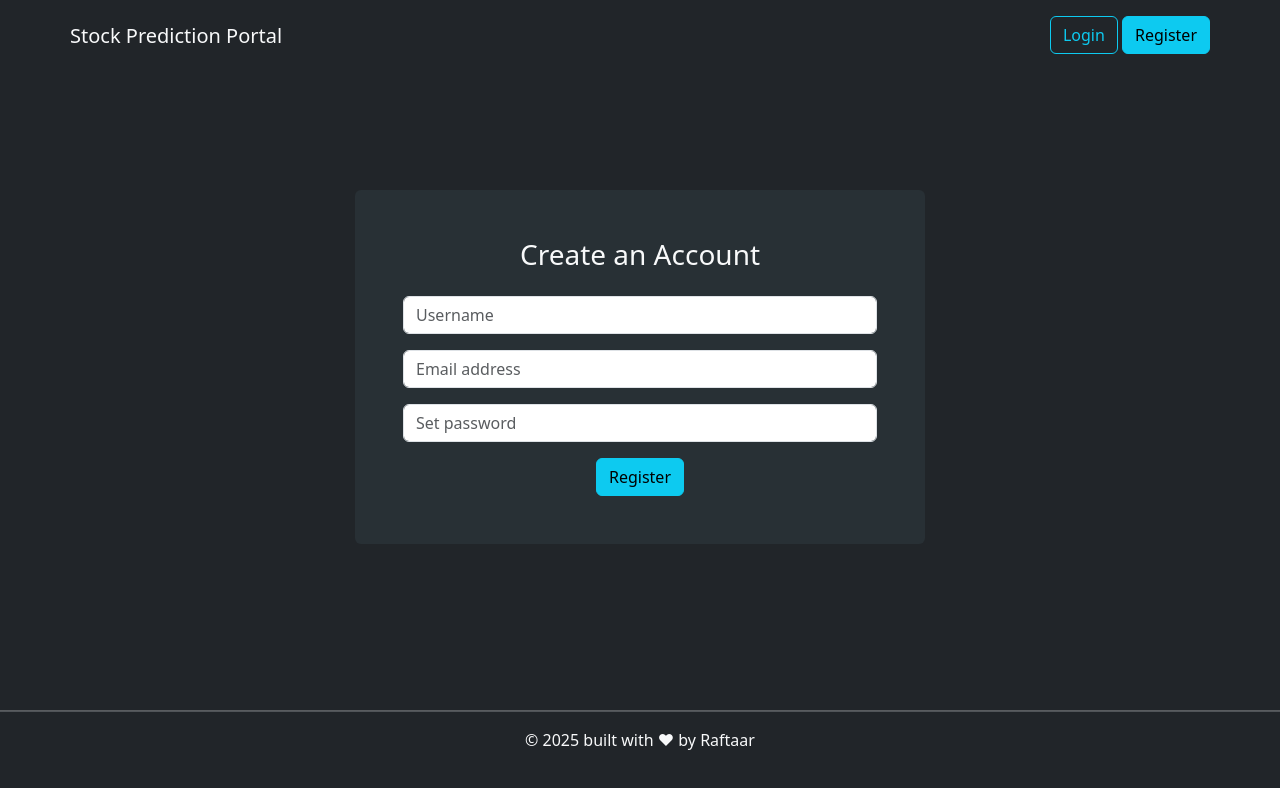
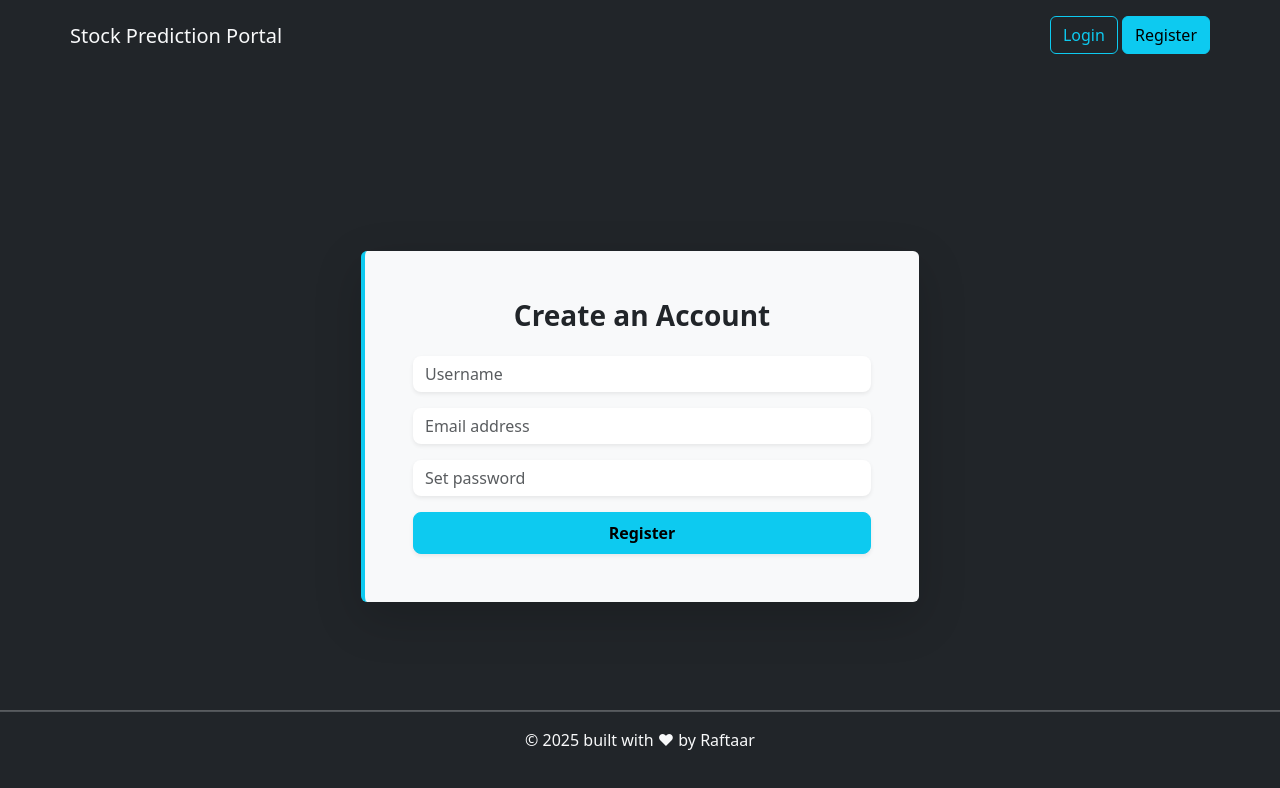
Before and after one commit to Abubakar-idrees-01/stock_prediction_portal, a React (Vite) app in the folder frontend-react/: page /register in a window 1280 px wide. Shown: the top 788 px of the page. Built offline with nearby package versions, Linux system fonts and the light colour scheme.

Commit message:
frontend&backend

```diff
--- a/frontend-react/index.html
+++ b/frontend-react/index.html
@@ -5,11 +5,11 @@
     <link rel="icon" type="image/svg+xml" href="/vite.svg" />
     <meta name="viewport" content="width=device-width, initial-scale=1.0" />
     <link href="https://cdn.jsdelivr.net/npm/bootstrap@5.3.8/dist/css/bootstrap.min.css" rel="stylesheet" >
-    <script src="https://cdn.jsdelivr.net/npm/bootstrap@5.3.8/dist/js/bootstrap.bundle.min.js" ></script>
     <title>Stock Prediction Portal</title>
   </head>
   <body>
     <div id="root"></div>
     <script type="module" src="/src/main.jsx"></script>
+    <script src="https://cdn.jsdelivr.net/npm/bootstrap@5.3.8/dist/js/bootstrap.bundle.min.js" ></script>
   </body>
 </html>
--- a/frontend-react/src/components/register.jsx
+++ b/frontend-react/src/components/register.jsx
@@ -1,4 +1,4 @@
-import React, {useState} from 'react'
+import React, { useState } from 'react'
 import axios from 'axios'
 import { FontAwesomeIcon } from '@fortawesome/react-fontawesome'
 import { faSpinner } from '@fortawesome/free-solid-svg-icons'
@@ -11,53 +11,88 @@ const Register = () => {
   const [success, setSuccess] = useState(false)
   const [loading, setLoading] = useState(false)
 
-  const handleRegistration = async (e) =>{
-    e.preventDefault();
-    setLoading(true);
+  const handleRegistration = async (e) => {
+    e.preventDefault()
+    setLoading(true)
 
-    const userData = {
-      username, email, password
-    }
+    const userData = { username, email, password }
 
-    try{
+    try {
       const response = await axios.post('http://127.0.0.1:8000/api/v1/register/', userData)
       console.log('response.data==>', response.data)
-      console.log('Registration successful');
+      console.log('Registration successful')
       setErrors({})
       setSuccess(true)
-    }catch(error){
-      setErrors(error.response.data)
-      console.error('Registration error: ', error.response.data)
-    }finally{
+    } catch (error) {
+      setErrors(error.response?.data || { general: 'Something went wrong' })
+      console.error('Registration error: ', error.response?.data)
+    } finally {
       setLoading(false)
     }
   }
+
   return (
     <>
-    <div className='container'>
-        <div className="row justify-content-center">
-            <div className="col-md-6 bg-light-dark p-5 rounded">
-                <h3 className='text-light text-center mb-4'>Create an Account</h3>
+      <div className="container vh-100 d-flex align-items-center justify-content-center bg-dark">
+        <div className="row justify-content-center w-100 animate__animated animate__fadeInUp">
+          <div className="col-md-6 p-5 rounded shadow-lg bg-light border-start border-4 border-info">
+            <h3 className="text-center mb-4 fw-bold text-dark">Create an Account</h3>
             <form onSubmit={handleRegistration}>
-                  <div className='mb-3'>
-                    <input type="text" className='form-control' placeholder='Username' value={username} onChange={(e) => setUsername(e.target.value)} />
-                    <small>{errors.username && <div className='text-danger'>{errors.username}</div>}</small>
-                  </div>
-                    <div className='mb-3'>
-                      <input type="email" className='form-control' placeholder='Email address' value={email} onChange={(e) => setEmail(e.target.value)} />
+              <div className="mb-3">
+                <input
+                  type="text"
+                  className="form-control border-0 rounded-3 shadow-sm"
+                  placeholder="Username"
+                  value={username}
+                  onChange={(e) => setUsername(e.target.value)}
+                />
+                <small>{errors.username && <div className="text-danger">{errors.username}</div>}</small>
               </div>
 
-                    <div className='mb-3'>
-                    <input type="password" className='form-control ' placeholder='Set password' value={password} onChange={(e) => setPassword(e.target.value)} />
-                    <small>{errors.password && <div className='text-danger'>{errors.password}</div>}</small>
+              <div className="mb-3">
+                <input
+                  type="email"
+                  className="form-control border-0 rounded-3 shadow-sm"
+                  placeholder="Email address"
+                  value={email}
+                  onChange={(e) => setEmail(e.target.value)}
+                />
+                <small>{errors.email && <div className="text-danger">{errors.email}</div>}</small>
               </div>
-                    {success && <div className='alert alert-success'>Registration Successful</div>}
-                    {loading ? (
-                      <button type='submit' className='btn btn-info d-block mx-auto' disabled><FontAwesomeIcon icon={faSpinner} spin /> Please wait...</button>
-                    ) : (
-                      <button type='submit' className='btn btn-info d-block mx-auto'>Register</button>
+
+              <div className="mb-3">
+                <input
+                  type="password"
+                  className="form-control border-0 rounded-3 shadow-sm"
+                  placeholder="Set password"
+                  value={password}
+                  onChange={(e) => setPassword(e.target.value)}
+                />
+                <small>{errors.password && <div className="text-danger">{errors.password}</div>}</small>
+              </div>
+
+              {success && (
+                <div className="alert alert-success text-center animate__animated animate__fadeIn">
+                  ✅ Registration Successful
+                </div>
               )}
 
+              {loading ? (
+                <button
+                  type="submit"
+                  className="btn btn-info w-100 py-2 fw-bold rounded-3 shadow-sm animate__animated animate__pulse animate__infinite"
+                  disabled
+                >
+                  <FontAwesomeIcon icon={faSpinner} spin className="me-2" /> Please wait...
+                </button>
+              ) : (
+                <button
+                  type="submit"
+                  className="btn btn-info w-100 py-2 fw-bold rounded-3 shadow-sm animate__animated animate__fadeIn"
+                >
+                  Register
+                </button>
+              )}
             </form>
           </div>
         </div>
```
Also changed, not shown: 2 other files (tests, documents, lock files or other folders). Lines whose indentation alone changed are shown as unchanged.
